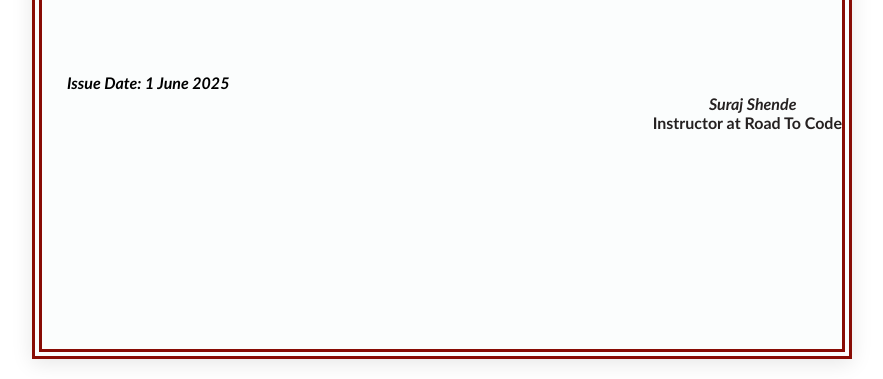
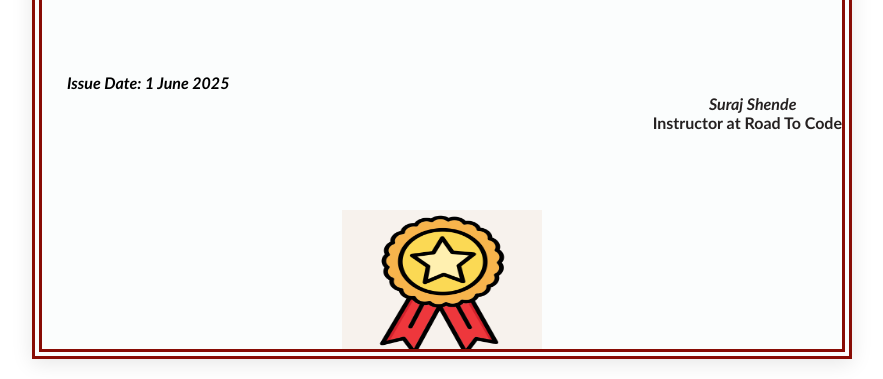
Before and after one commit to Tejashreeraut/Assignment19, a plain HTML site: page index.html in a window 1280 px wide. Shown: the part 581-960 px from the top of the page, without its empty margins (198-1081 px from the left). Drawn offline with Linux system fonts and the light colour scheme; files whose address does not match are found by name; a web font is replaced by a local one.

Commit message:
logo added

```diff
--- a/index.html
+++ b/index.html
@@ -248,7 +248,7 @@
         <br>
         <br>
         <br>
-
+        <img src="C:\Users\tejas\OneDrive\Desktop\assignment19\mark.png" alt="">
     </div>
     </div>
 </body>
```
Also changed, not shown: mark.png (added).
